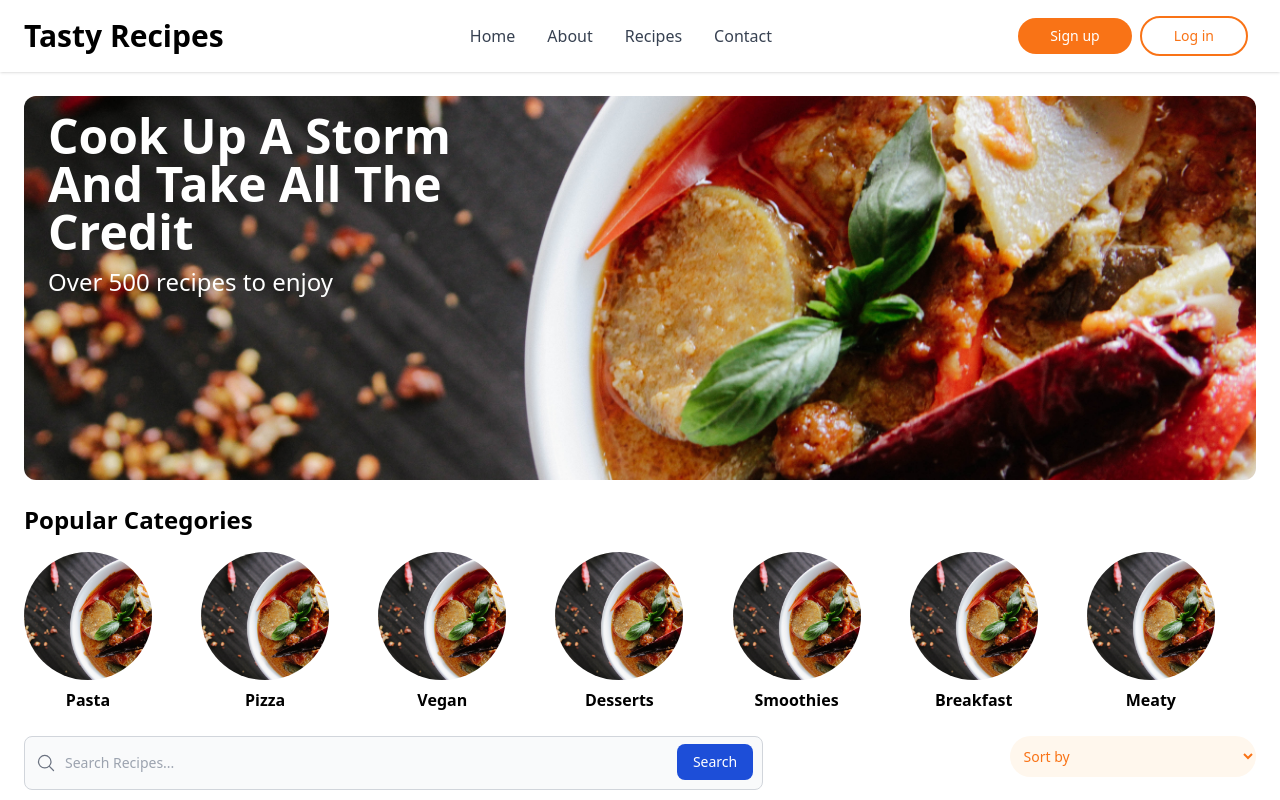
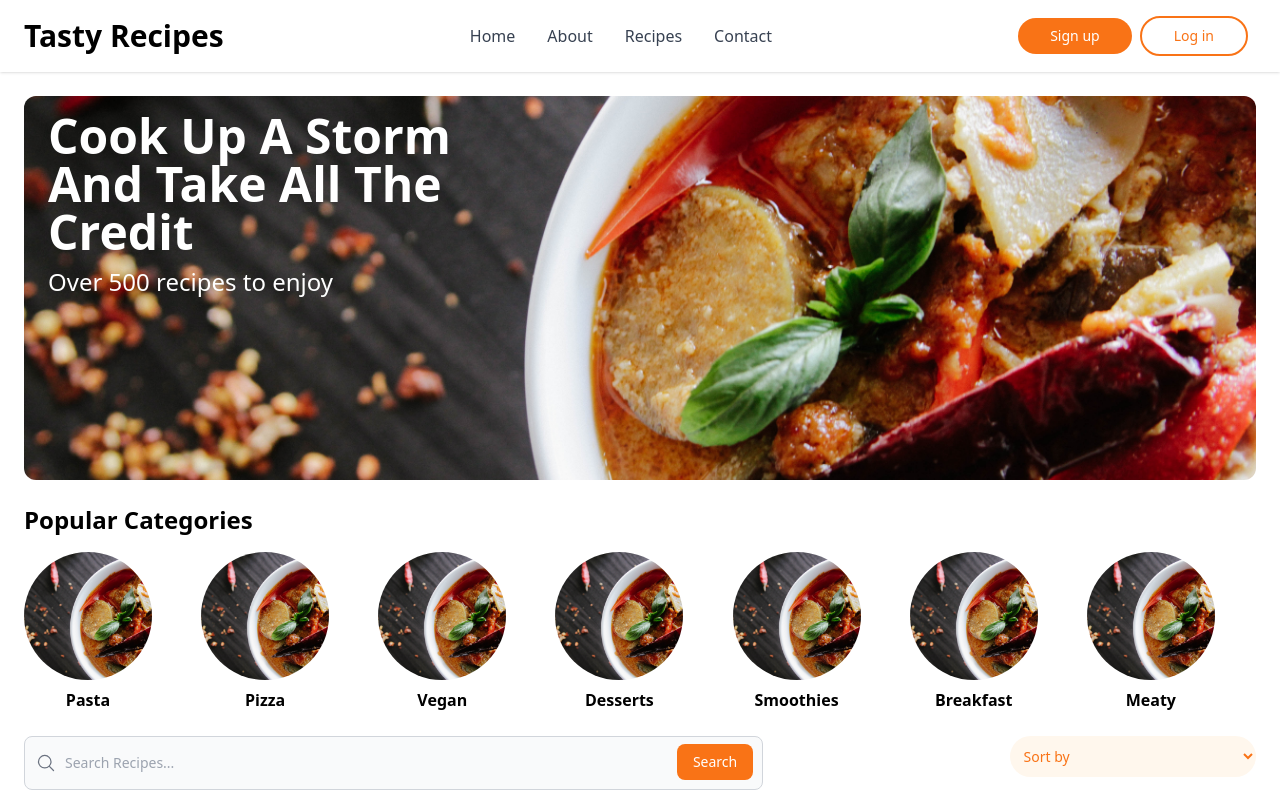
Before and after one commit to Jon-Felipe/Tasty-React, a React (Vite) app: page / in a window 1280 px wide. Shown: the top 800 px of the page. Built offline with nearby package versions, Linux system fonts and the light colour scheme.

Commit message:
btn colour update

```diff
--- a/src/components/Search.tsx
+++ b/src/components/Search.tsx
@@ -25,7 +25,7 @@ const Search = (props: Props) => {
         />
         <button
           type='submit'
-          className='text-white absolute right-2.5 bottom-2.5 bg-blue-700 hover:bg-blue-800 font-medium rounded-lg text-sm px-4 py-2'
+          className='text-white absolute right-2.5 bottom-2.5 bg-orange-500 hover:bg-orange-400 font-medium rounded-lg text-sm px-4 py-2'
         >
           Search
         </button>
```
